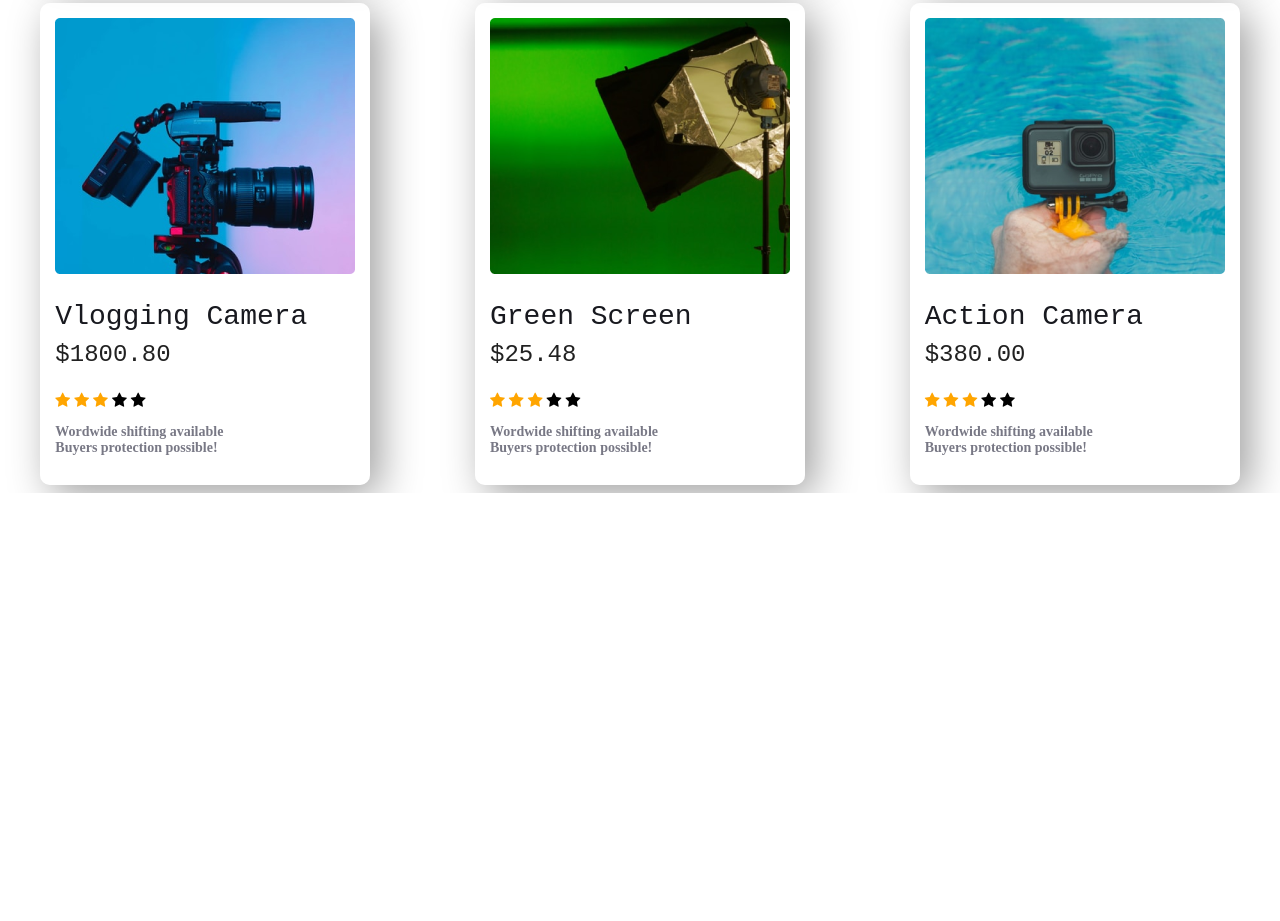
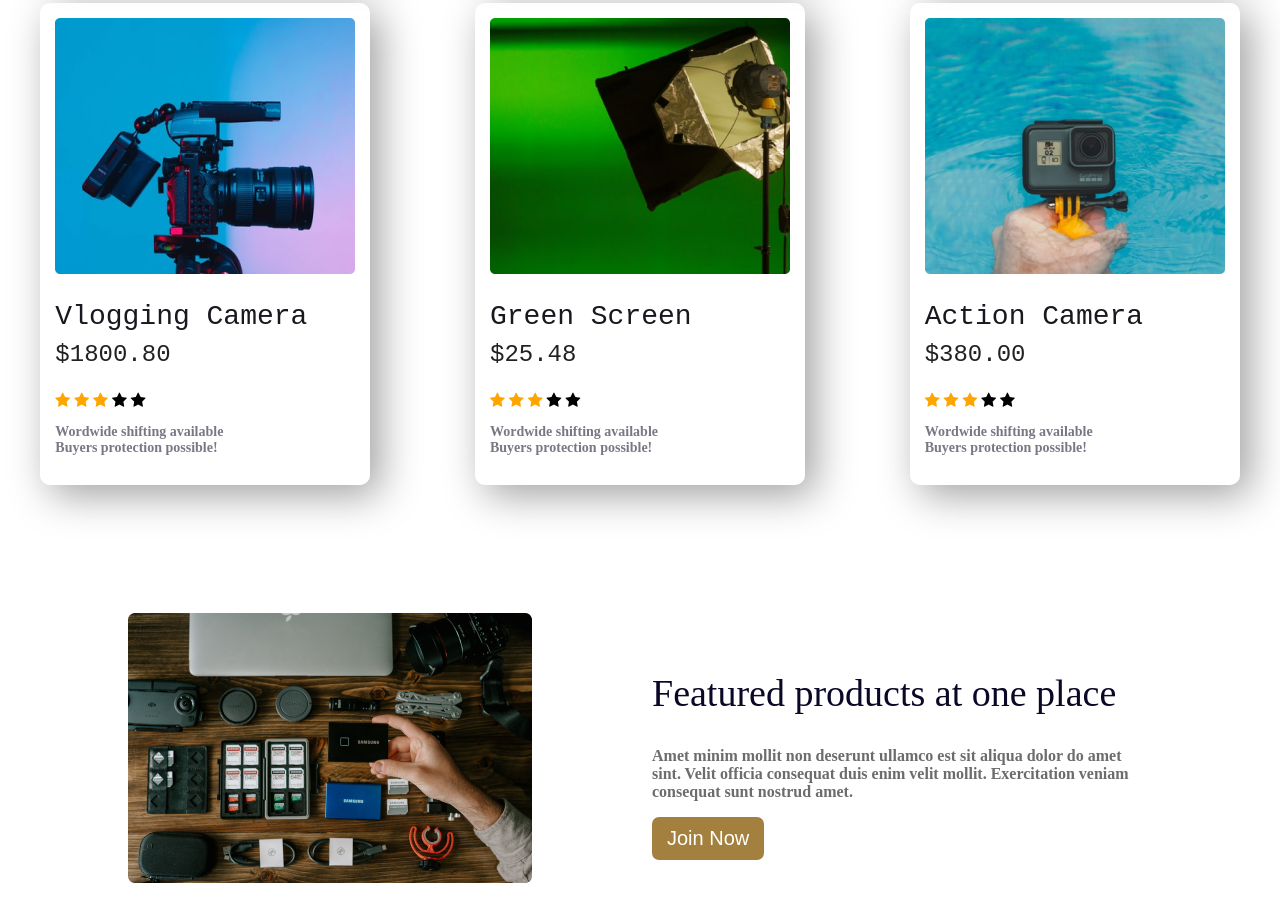
Before and after one commit to Shahab17/gadget-xone, a plain HTML site: page index.html in a window 1280 px wide. Shown: the part 1965-2886 px from the top of the page. Before the commit the page ends 2458 px from the top, so only its background shows below. Drawn offline with Linux system fonts and the light colour scheme.

Commit message:
complete features product section

```diff
--- a/index.html
+++ b/index.html
@@ -171,6 +171,18 @@
 
             </div>
         </section>
+
+        <!-- features product sections -->
+        <div class="features-container">
+            <div class="feature-img">
+                <img src="./images/gear.png" alt="">
+            </div>
+            <div class="feature-content">
+                <h2>Featured products at one place</h2>
+                <p>Amet minim mollit non deserunt ullamco est sit aliqua dolor do amet sint. Velit officia consequat duis enim velit mollit. Exercitation veniam consequat sunt nostrud amet.</p>
+                <button class="btn">Join Now</button>
+            </div>
+        </div>
     </main>
     <footer>
 
--- a/styles/style.css
+++ b/styles/style.css
@@ -123,11 +123,31 @@ nav{
     color: #787885;
     font-size: 14px;
     font-weight: 700;
-
 }
-
 .checked{
     color: orange;
+}
+/* features product related styles */
+.features-container{
+    display: flex;
+    justify-content: space-evenly;
+    align-items: center;
+    margin-top: 8rem;
+    margin-bottom: 6rem;
+}
+.feature-content h2{
+    color: #0A0826;
+    font-family: Poppins;
+    font-size: 38px;
+    font-style: normal;
+    font-weight: 500;
+}
+.feature-content p{
+    width: 500px;
+    color: #6C6C6C;
+    font-family: Poppins;
+    font-size: 16px;
+    font-weight: 600;
 
 }
 
```
